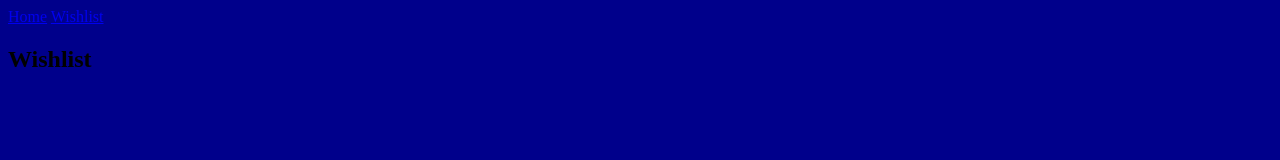
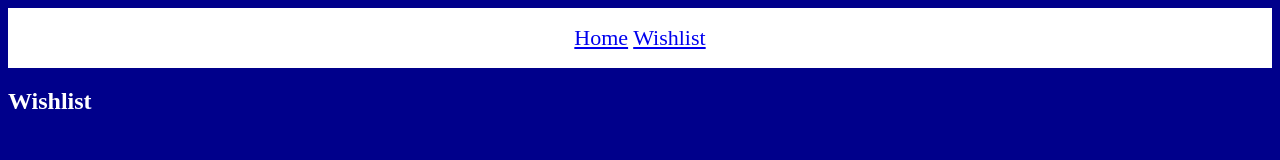
Before and after one commit to dino-boon/web, a plain HTML site: page wishlist.html in a window 1280 px wide. Drawn offline with Linux system fonts and the light colour scheme.

Commit message:
Add styles for h2 and nav elements

```diff
--- a/styles.css
+++ b/styles.css
@@ -17,3 +17,18 @@ p {
 label {
     color: white;
 }
+
+
+h2 {
+    color: white;
+}
+
+nav {
+    padding: 0 15px;
+    height: 60px;
+    font-size: 22px;
+    display: flex;
+    justify-content: center;
+    align-items: center;
+    background-color: white;
+}
```
